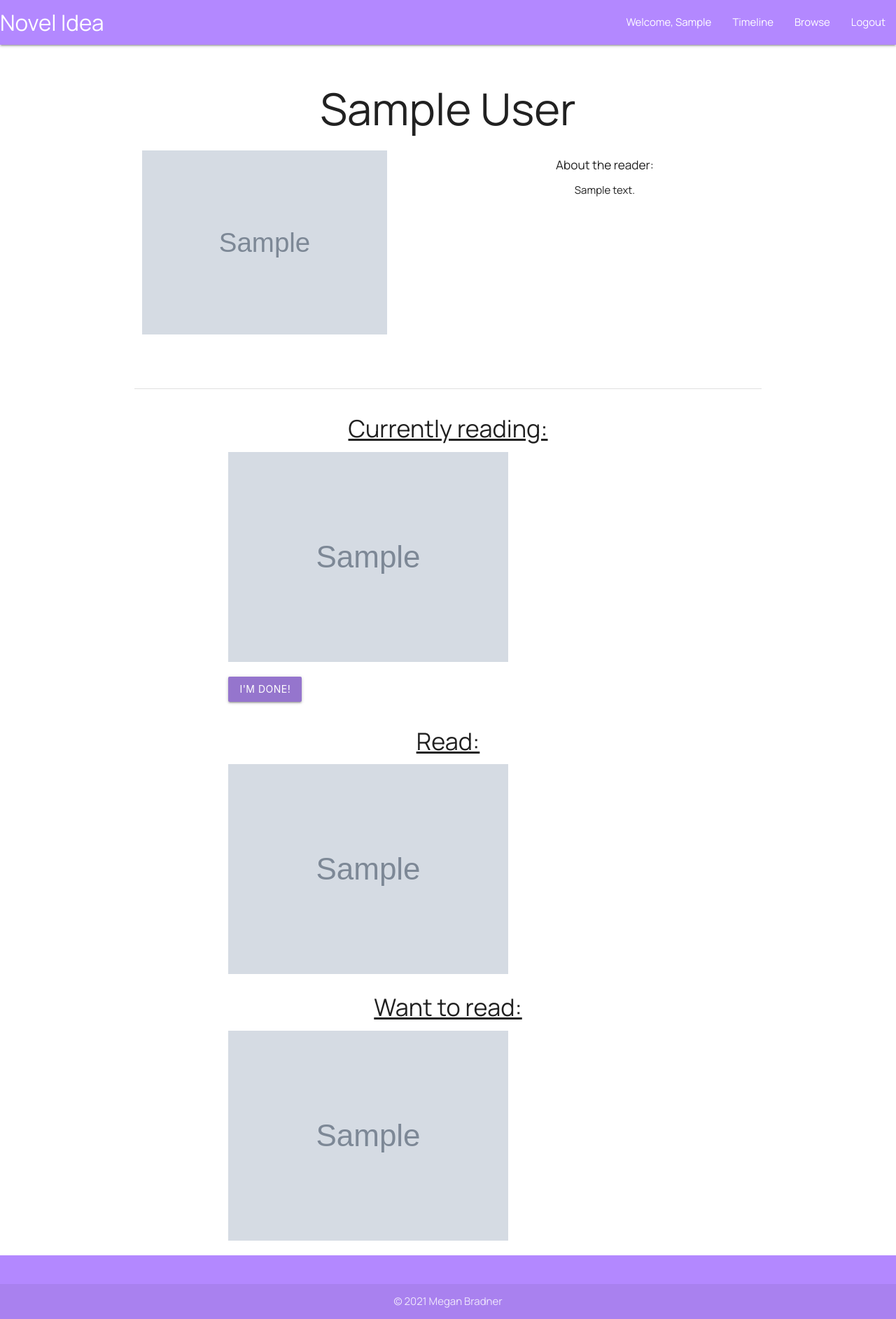
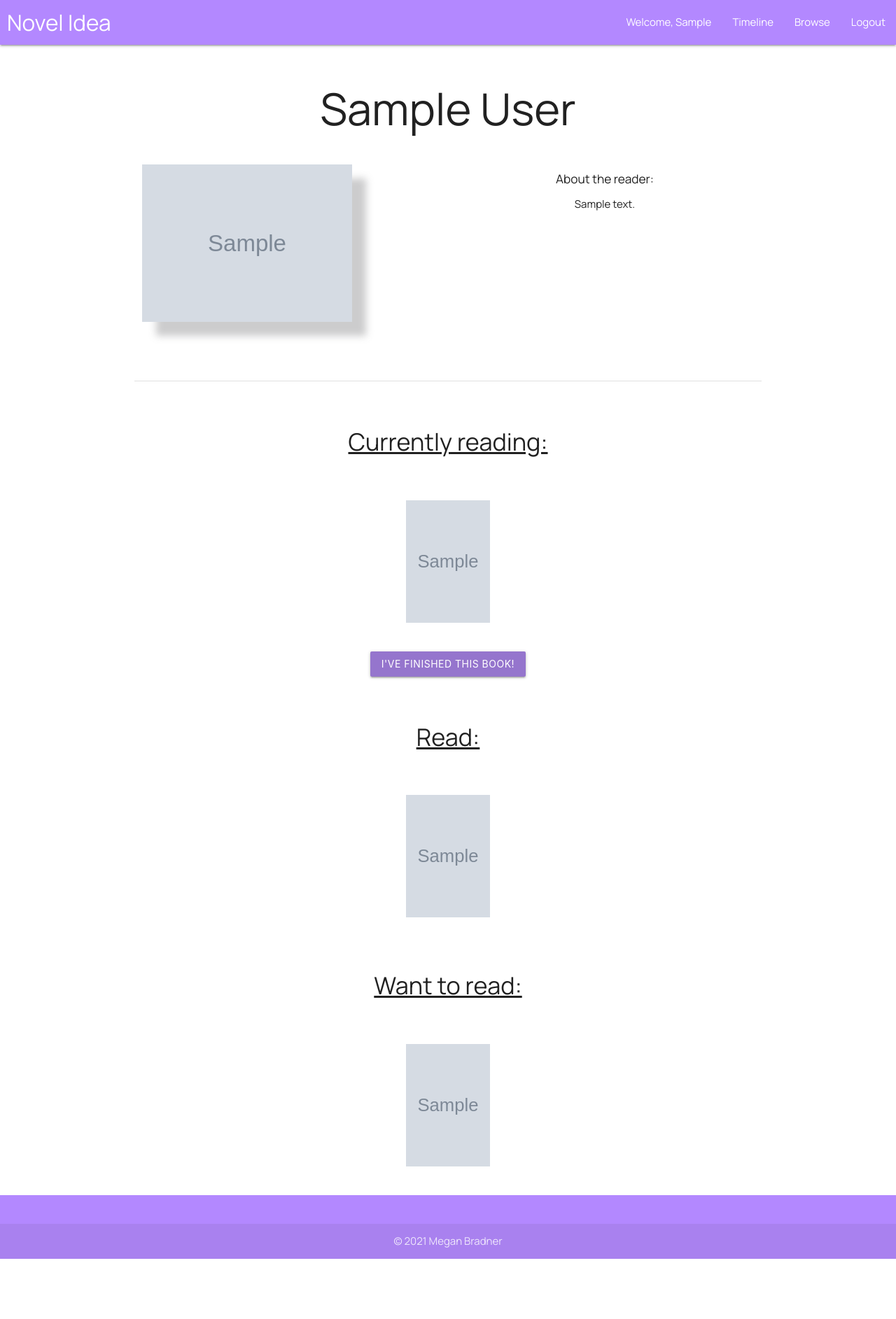
Before and after one commit to meganbradner/capstone, a Django app: page /profile in a window 1280 px wide. Shown: the whole page at 70% size. After the commit the page ends 1799 px from the top, so only its background shows below. Run offline with Django 3.2, Linux system fonts and the light colour scheme; a user stored in the database is signed in; tables that the repository leaves empty hold one stand-in row (values such as "Sample post"); grey boxes marked "Sample" are stand-in pictures.

Commit message:
made changes

```diff
--- a/capstone_app/templates/capstone_app/profile.html
+++ b/capstone_app/templates/capstone_app/profile.html
@@ -8,6 +8,7 @@
   <meta name="viewport" content="width=device-width, initial-scale=1.0">
   <title>Profile</title>
 
+  {% load static %}
 
   <link rel="stylesheet" type="text/css" href="{% static 'capstone_app/style.css' %}">
 
@@ -17,17 +18,30 @@
   <link rel="preconnect" href="https://fonts.gstatic.com" crossorigin>
   <link href="https://fonts.googleapis.com/css2?family=Manrope&display=swap" rel="stylesheet">
 
+  <style>
+    #novel {
+      padding-left: 10px;
+    }
 
-  <style>
+    #image {
+      box-shadow: 20px 20px 10px #69696b56;
+    }
 
-    * {
+    h1 {
+      padding-bottom: 20px;
+    }
 
-      font-family: 'Manrope', sans-serif;
+    h4 {
+      padding: 30px 0;
+    }
+
+    .book {
+      width: 160px;
+      height: 215px;
+      padding: 20px;
 
     }
-
   </style>
-
 
 </head>
 
@@ -35,7 +49,7 @@
 
   <nav>
     <div class="nav-wrapper deep-purple accent-1">
-      <a href="{% url 'capstone_app:index' %}" class="brand-logo">Novel Idea</a>
+      <a href="{% url 'capstone_app:index' %}" class="brand-logo" id="novel">Novel Idea</a>
       <ul id="nav-mobile" class="right hide-on-med-and-down">
         <li class="nav-item">
           <a class="nav-link link-info" href="#">{% if user.is_authenticated %}
@@ -69,7 +83,8 @@
           </div>
 
           <div class="col s6">
-            <img class="materialboxed" width="350" src="{{ user.icon.url }}" alt="{{ user.first_name }}">
+            <img id="image" width="300" src="{{ user.icon.url }}"
+              alt="{{ user.first_name }}">
           </div>
           <div class="col s6">
             <h6 class="center-align">About the reader:</h4>
@@ -90,8 +105,9 @@
 
     <div class="section container">
 
+      <div class="center-align">
 
-      <h4 class="center-align" style="text-decoration: underline">Currently reading:</h4>
+        <h4 style="text-decoration: underline">Currently reading:</h4>
 
         {% for book in books %}
 
@@ -99,12 +115,13 @@
 
         {% if book.currently_reading == True %}
 
-      <img src="{{ book.image }}">
+        <img src="{{ book.image }}" class="book">
 
-      <form action="{% url 'capstone_app:finished' book.id %}" method="POST">
+        <form @submit.prevent action="{% url 'capstone_app:finished' book.id %}" method="POST">
           {% csrf_token %}
           <input type="hidden" name="id" value="{{ book.id }}">
-        <button class="btn waves-effect waves-light deep-purple lighten-2 input-field" id="id">I'm done!</button>
+          <button class="btn waves-effect waves-light deep-purple lighten-2 input-field" id="id">I've finished this
+            book!</button>
         </form>
 
         {% endif %}
@@ -113,7 +130,11 @@
 
         {% endfor %}
 
-      <h4 class="center-align" style="text-decoration: underline">Read:</h4>
+      </div>
+
+      <div class="center-align">
+
+        <h4 style="text-decoration: underline">Read:</h4>
 
         {% for book in books %}
 
@@ -121,7 +142,7 @@
 
         {% if book.read == True %}
 
-      <img src="{{ book.image }}">
+        <img src="{{ book.image }}" class="book">
 
         {% endif %}
 
@@ -129,7 +150,11 @@
 
         {% endfor %}
 
-      <h4 class="center-align" style="text-decoration: underline">Want to read:</h4>
+      </div>
+
+      <div class="center-align">
+
+        <h4 style="text-decoration: underline">Want to read:</h4>
 
         {% for book in books %}
 
@@ -137,7 +162,7 @@
 
         {% if book.want_to_read == True %}
 
-      <img src="{{ book.image }}">
+        <img src="{{ book.image }}" class="book">
 
         {% endif %}
 
@@ -145,7 +170,7 @@
 
         {% endfor %}
 
-
+      </div>
     </div>
 
 
--- a/capstone_app/views.py
+++ b/capstone_app/views.py
@@ -112,7 +112,6 @@ def add_want(request):
 
         if request.method == 'POST':
 
-
             data = json.loads(request.body)
             Book.objects.create(title=data.get('title'), author=data.get('author'), image=data.get('image'), want_to_read=True, reader=request.user)
 
```
Also changed, not shown: capstone_app/templates/capstone_app/browse.html (+17 -30 lines), capstone_app/templates/capstone_app/index.html (+2 -9 lines), capstone_app/templates/capstone_app/timeline.html (+0 -18 lines), capstone_app/static/capstone_app/images/flowers.jpeg (added), capstone_app/static/capstone_app/images/pages.jpeg (added), capstone_app/static/capstone_app/style.css (line endings or trailing spaces), media/images/alexis.jpeg (added). Lines whose indentation alone changed are shown as unchanged.
